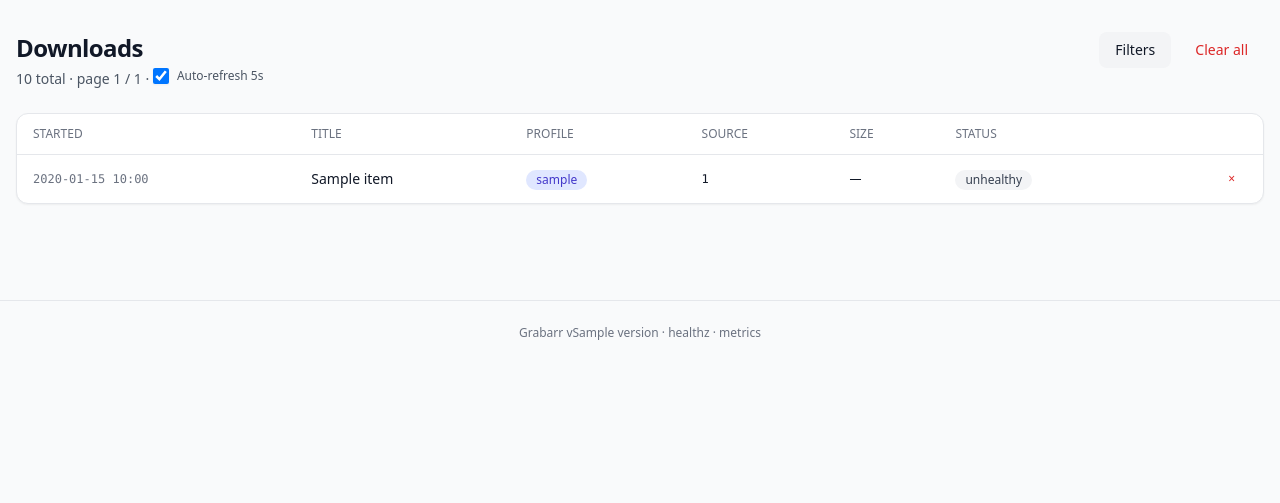
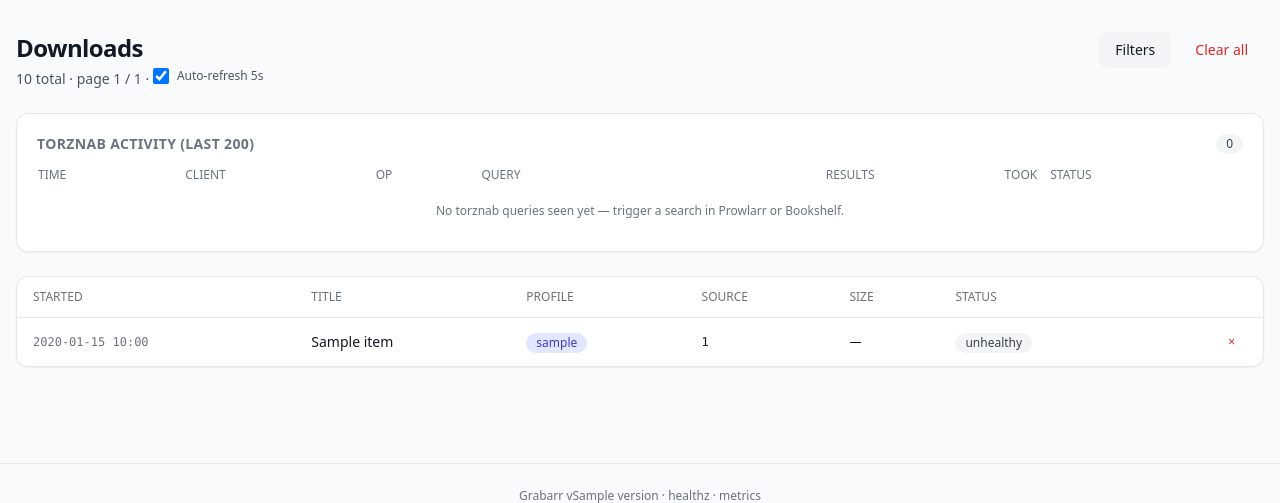
Before and after one commit to sharkhunterr/grabarr, a Python web app: template grabarr/grabarr/web/templates/downloads.html in a window 1280 px wide. Shown: the part 61-564 px from the top of the page. Run offline with Jinja, Linux system fonts and the light colour scheme; the template is opened without the code that fills it: most values are stand-ins (such as "Sample title", 1, 10 or a date in 2020); some libraries are stand-ins or nearby versions.

Commit message:
feat(torznab): live activity panel — see what Prowlarr/Bookshelf sent
Adds a ring-buffer of the last 200 torznab queries the server
received. Each entry records ts, client_ip, op (t), q/author/title,
result count, wall-clock duration, and http status.

- New API: GET /api/torznab/activity → the snapshot, newest first.
- UI: new "Torznab activity (last 200)" section on /downloads with
  auto-refresh 3 s. Shows at a glance which IPs are actually hitting
  Grabarr, what they're asking for, and how many results each query
  returned. Makes "Bookshelf shows zero results" debuggable without
  tailing the access log — if the row's there with result_count > 0,
  Grabarr did its part; if it's missing, the upstream client never
  sent the query.

Co-Authored-By: Claude Opus 4.7 (1M context) <noreply@anthropic.com>

```diff
--- a/grabarr/grabarr/web/templates/downloads.html
+++ b/grabarr/grabarr/web/templates/downloads.html
@@ -31,6 +31,40 @@
       <span id="active-grabs-count" class="badge-warning">0</span>
     </div>
     <div id="active-grabs-body" class="space-y-2"></div>
+  </div>
+</div>
+
+<!-- Torznab activity — shows what Prowlarr / Bookshelf actually queried
+     and how many items Grabarr returned, so "Grabarr returns nothing"
+     can be diagnosed at the wire level without digging in the log. -->
+<div class="card mb-6">
+  <div class="card-body">
+    <div class="flex items-center justify-between mb-3">
+      <h2 class="text-sm font-semibold uppercase tracking-wide text-gray-500 dark:text-gray-400">
+        Torznab activity (last 200)
+      </h2>
+      <span id="torznab-count" class="badge-neutral">0</span>
+    </div>
+    <div class="overflow-x-auto">
+      <table class="w-full text-xs">
+        <thead class="text-left uppercase text-gray-500 dark:text-gray-400">
+          <tr>
+            <th class="pb-2 pr-3 font-medium">Time</th>
+            <th class="pb-2 pr-3 font-medium">Client</th>
+            <th class="pb-2 pr-3 font-medium">Op</th>
+            <th class="pb-2 pr-3 font-medium">Query</th>
+            <th class="pb-2 pr-3 font-medium text-right">Results</th>
+            <th class="pb-2 pr-3 font-medium text-right">Took</th>
+            <th class="pb-2 pr-3 font-medium">Status</th>
+          </tr>
+        </thead>
+        <tbody id="torznab-body" class="divide-y divide-gray-100 dark:divide-gray-800">
+          <tr><td colspan="7" class="py-3 text-center text-gray-500 dark:text-gray-400">
+            No torznab queries seen yet — trigger a search in Prowlarr or Bookshelf.
+          </td></tr>
+        </tbody>
+      </table>
+    </div>
   </div>
 </div>
 
@@ -241,16 +275,55 @@
     } catch (_) { /* ignore transient errors */ }
   }
 
+  async function refreshTorznabActivity() {
+    try {
+      const r = await fetch('/api/torznab/activity');
+      if (!r.ok) return;
+      const data = await r.json();
+      const items = data.items || [];
+      document.getElementById('torznab-count').textContent = items.length;
+      const body = document.getElementById('torznab-body');
+      if (!items.length) return;
+      body.innerHTML = items.slice(0, 30).map(it => {
+        const qparts = [];
+        if (it.q) qparts.push('q="' + escHtml(it.q) + '"');
+        if (it.author) qparts.push('author="' + escHtml(it.author) + '"');
+        if (it.title) qparts.push('title="' + escHtml(it.title) + '"');
+        if (it.cat) qparts.push('cat=' + escHtml(it.cat));
+        const q = qparts.length ? qparts.join(' · ') : '<em class="text-gray-500">(empty)</em>';
+        const ok = it.http_status === 200;
+        const countClass = (ok && it.result_count > 0) ? 'text-emerald-600 font-semibold'
+                         : (ok && it.result_count === 0) ? 'text-amber-600'
+                         : 'text-red-600';
+        return `<tr>
+          <td class="py-1.5 pr-3 font-mono">${escHtml(it.ts.slice(11, 19))}</td>
+          <td class="py-1.5 pr-3 font-mono text-xs">${escHtml(it.client_ip)}</td>
+          <td class="py-1.5 pr-3">${escHtml(it.t || '')}</td>
+          <td class="py-1.5 pr-3">${q}</td>
+          <td class="py-1.5 pr-3 text-right ${countClass}">${it.result_count}</td>
+          <td class="py-1.5 pr-3 text-right font-mono">${it.took_ms}ms</td>
+          <td class="py-1.5 pr-3">
+            ${ok ? '<span class="badge-success">200</span>' : '<span class="badge-error" title="'+escHtml(it.error||'')+'">'+it.http_status+'</span>'}
+          </td>
+        </tr>`;
+      }).join('');
+    } catch (_) {}
+  }
+
   let _autoTimer = null;
   function scheduleAutoRefresh() {
     if (_autoTimer) clearInterval(_autoTimer);
     if (document.getElementById('auto-refresh').checked) {
-      _autoTimer = setInterval(refreshActiveGrabs, 3000);
+      _autoTimer = setInterval(() => {
+        refreshActiveGrabs();
+        refreshTorznabActivity();
+      }, 3000);
     }
   }
 
   document.addEventListener('DOMContentLoaded', () => {
     refreshActiveGrabs();
+    refreshTorznabActivity();
     scheduleAutoRefresh();
     document.getElementById('auto-refresh').addEventListener('change', scheduleAutoRefresh);
   });
```
Also changed, not shown: grabarr/grabarr/api/admin.py (+17 -0 lines), grabarr/grabarr/api/torznab.py (+33 -0 lines).
